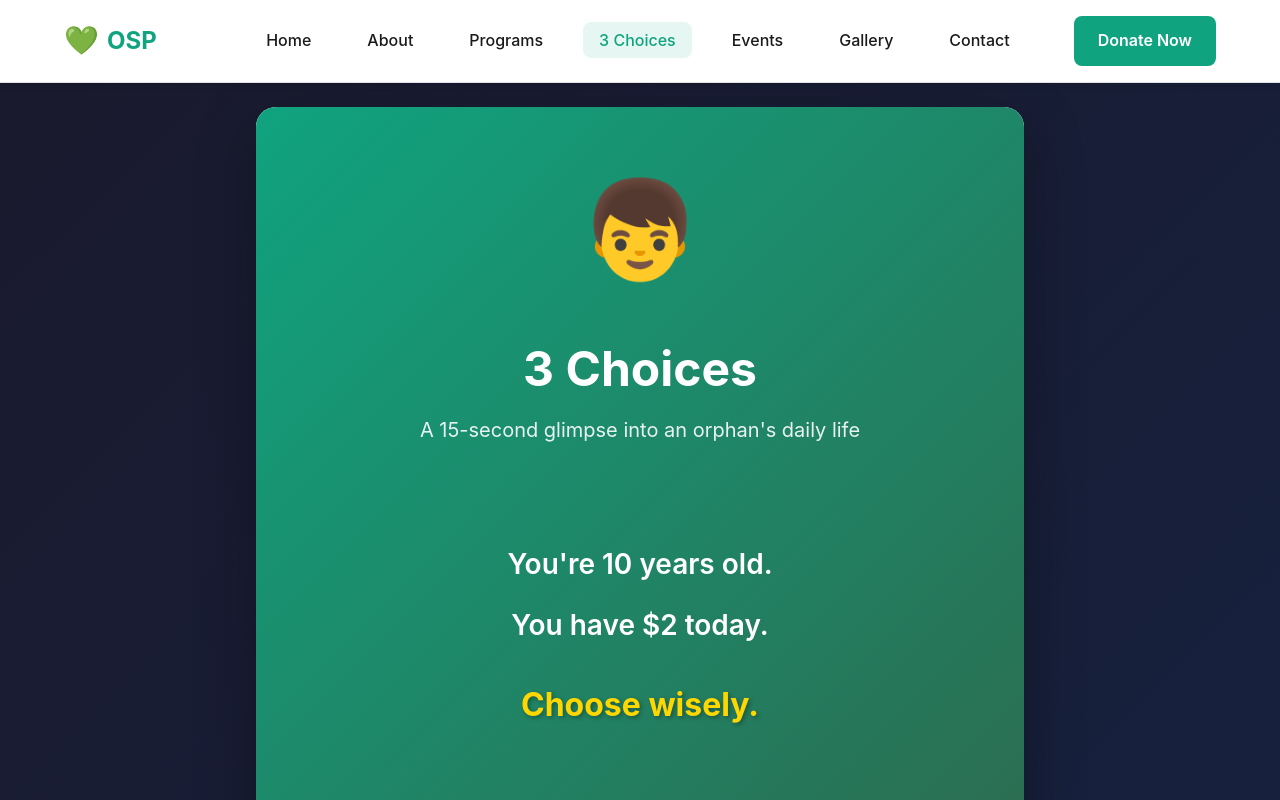
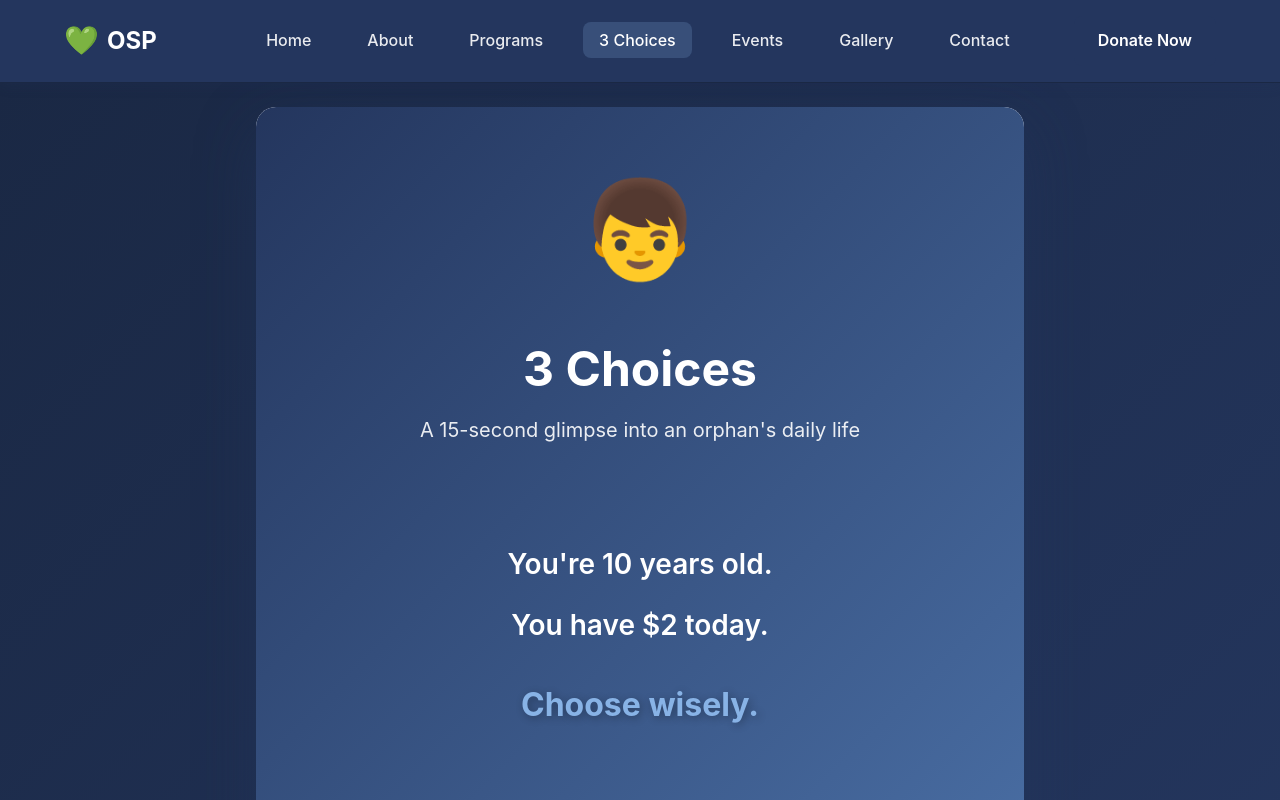
Before and after one commit to saifaldin14/OSPClubFairGame, a React (Vite) app: page /game in a window 1280 px wide. Shown: the top 800 px of the page. Built offline with nearby package versions, Linux system fonts and the light colour scheme.

Commit message:
Change colour scheme

```diff
--- a/src/App.css
+++ b/src/App.css
@@ -1,11 +1,11 @@
 /* Navbar Styles */
 .navbar {
-  background-color: var(--bg-white);
-  box-shadow: var(--shadow);
+  background-color: var(--primary-color);
+  box-shadow: 0 2px 12px rgba(36, 54, 94, 0.2);
   position: sticky;
   top: 0;
   z-index: 1000;
-  border-bottom: 1px solid var(--border-color);
+  border-bottom: 1px solid var(--primary-dark);
 }
 
 .navbar-content {
@@ -20,7 +20,7 @@
   align-items: center;
   font-size: 1.5rem;
   font-weight: 700;
-  color: var(--primary-color);
+  color: white;
   text-decoration: none;
 }
 
@@ -30,7 +30,7 @@
 }
 
 .brand-text {
-  color: var(--primary-color);
+  color: white;
 }
 
 .navbar-menu {
@@ -47,7 +47,7 @@
 }
 
 .nav-link {
-  color: var(--text-dark);
+  color: rgba(255, 255, 255, 0.9);
   font-weight: 500;
   padding: var(--spacing-xs) var(--spacing-sm);
   border-radius: var(--border-radius);
@@ -56,8 +56,8 @@
 
 .nav-link:hover,
 .nav-link.active {
-  color: var(--primary-color);
-  background-color: rgba(16, 163, 127, 0.1);
+  color: white;
+  background-color: rgba(136, 179, 230, 0.2);
 }
 
 .menu-toggle {
@@ -72,7 +72,7 @@
 .menu-toggle span {
   width: 25px;
   height: 3px;
-  background-color: var(--text-dark);
+  background-color: white;
   margin: 3px 0;
   transition: var(--transition);
   border-radius: 2px;
@@ -92,7 +92,7 @@
 
 /* Footer Styles */
 .footer {
-  background-color: var(--text-dark);
+  background-color: var(--primary-color);
   color: white;
   padding: var(--spacing-xl) 0 var(--spacing-md);
   margin-top: auto;
--- a/src/game.css
+++ b/src/game.css
@@ -1,7 +1,7 @@
 /* Game Page Styles */
 .game-page {
   min-height: 100vh;
-  background: linear-gradient(135deg, #1a1a2e 0%, #16213e 100%);
+  background: linear-gradient(135deg, var(--primary-dark) 0%, var(--primary-color) 100%);
   display: flex;
   align-items: center;
   justify-content: center;
@@ -14,7 +14,7 @@
   min-height: 600px;
   background: white;
   border-radius: 20px;
-  box-shadow: 0 20px 60px rgba(0, 0, 0, 0.3);
+  box-shadow: 0 20px 60px rgba(36, 54, 94, 0.4);
   overflow: hidden;
 }
 
@@ -89,8 +89,8 @@
   font-size: 2rem;
   font-weight: 700;
   margin-top: var(--spacing-lg);
-  color: #ffd700;
-  text-shadow: 2px 2px 4px rgba(0, 0, 0, 0.3);
+  color: var(--accent-color);
+  text-shadow: 2px 2px 8px rgba(0, 0, 0, 0.3);
 }
 
 .btn-game-start {
@@ -122,7 +122,7 @@
 .progress-bar-container {
   width: 100%;
   height: 8px;
-  background: #e0e0e0;
+  background: var(--border-color);
   border-radius: 10px;
   overflow: hidden;
   margin-bottom: var(--spacing-xl);
@@ -137,7 +137,7 @@
 
 /* Choice Screen */
 .choice-screen {
-  background: #f8f9fa;
+  background: var(--bg-light);
 }
 
 .choice-question {
@@ -175,8 +175,8 @@
 .choice-button:hover {
   transform: translateY(-5px);
   border-color: var(--primary-color);
-  box-shadow: 0 8px 20px rgba(16, 163, 127, 0.3);
-  background: rgba(16, 163, 127, 0.05);
+  box-shadow: 0 8px 20px rgba(36, 54, 94, 0.3);
+  background: rgba(74, 111, 165, 0.08);
 }
 
 .choice-button:active {
@@ -219,7 +219,7 @@
 /* End Screen */
 .end-screen {
   text-align: center;
-  background: linear-gradient(135deg, #2d3e50 0%, #1a252f 100%);
+  background: linear-gradient(135deg, var(--primary-color) 0%, var(--primary-dark) 100%);
   color: white;
   padding: var(--spacing-xl) var(--spacing-lg);
 }
@@ -269,13 +269,13 @@
   padding: var(--spacing-md);
   border-radius: var(--border-radius);
   margin-bottom: var(--spacing-xl);
-  border-left: 4px solid #ffd700;
+  border-left: 4px solid var(--accent-color);
 }
 
 .reality-text {
   font-size: 1.5rem;
   font-weight: 600;
-  color: #ffd700;
+  color: var(--accent-color);
   margin: 0;
 }
 
--- a/src/index.css
+++ b/src/index.css
@@ -1,16 +1,19 @@
 :root {
-  --primary-color: #10a37f;
-  --primary-dark: #0d8c6a;
-  --secondary-color: #2d6a4f;
-  --accent-color: #52b788;
+  --primary-color: #24365E;
+  --primary-dark: #1a2844;
+  --primary-light: #3d5278;
+  --secondary-color: #4a6fa5;
+  --accent-color: #88b3e6;
+  --accent-warm: #e8927c;
   --text-dark: #1a1a1a;
   --text-medium: #4a4a4a;
   --text-light: #6b6b6b;
-  --bg-light: #f8f9fa;
+  --bg-light: #f5f7fa;
   --bg-white: #ffffff;
-  --border-color: #e0e0e0;
-  --shadow: 0 2px 8px rgba(0, 0, 0, 0.1);
-  --shadow-hover: 0 4px 16px rgba(0, 0, 0, 0.15);
+  --bg-navy: #1a2844;
+  --border-color: #d1dae6;
+  --shadow: 0 2px 8px rgba(36, 54, 94, 0.1);
+  --shadow-hover: 0 4px 16px rgba(36, 54, 94, 0.2);
   --transition: all 0.3s ease;
   --border-radius: 8px;
   --spacing-xs: 0.5rem;
```
Also changed, not shown: public/logo.svg.
